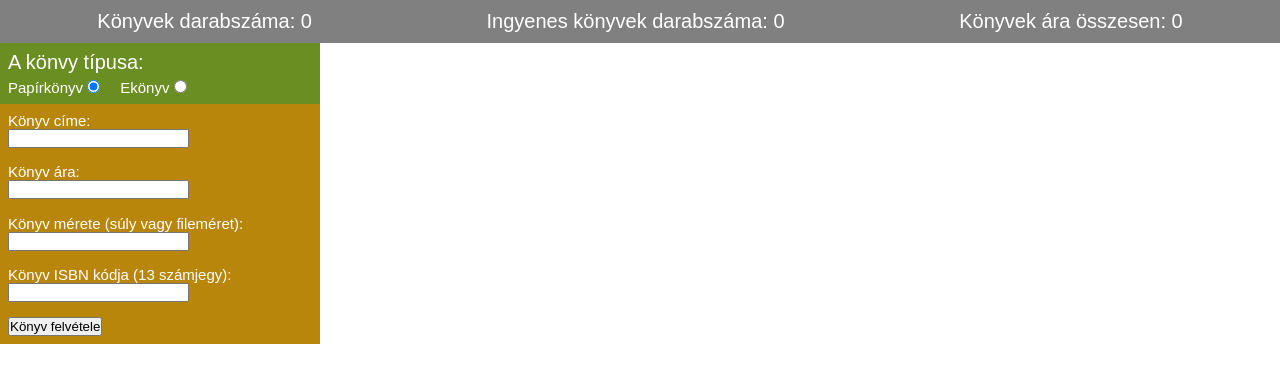
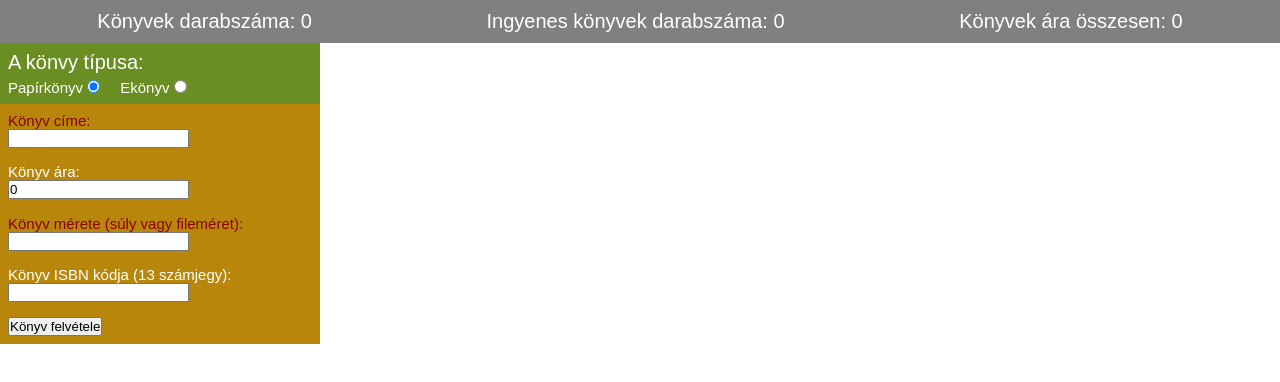
Before and after one commit to BarbecYou/backend_11_08, a website: page index.html in a window 1280 px wide. Both pictures are taken after a click on the button "Könyv felvétele". Drawn offline with Linux system fonts and the light colour scheme.

Commit message:
all tasks are finished

```diff
--- a/index.html
+++ b/index.html
@@ -56,22 +56,22 @@
         <form id="form-inputs">
 
             <div class="title-input">
-                <label for="titleInput">Könyv címe: </label><br>
+                <label id="titleInputLabel" for="titleInput">Könyv címe: </label><br>
                 <input type="text" name="titleInput" id="titleInput">
             </div>
 
             <div class="price-input">
-                <label for="priceInput">Könyv ára:</label><br>
-                <input type="number" name="priceInput" id="priceInput">
+                <label id="priceInputLabel" for="priceInput">Könyv ára:</label><br>
+                <input type="number" name="priceInput" id="priceInput" value="0">
             </div>
 
             <div class="size-input">
-                <label for="sizeInput">Könyv mérete (súly vagy fileméret): </label><br>
+                <label id="sizeInputLabel" for="sizeInput">Könyv mérete (súly vagy fileméret): </label><br>
                 <input type="number" name="sizeInput" id="sizeInput">
             </div>
 
             <div class="isbn-input">
-                <label for="isbnInput">Könyv ISBN kódja (13 számjegy):</label><br>
+                <label id="isbnInputLabel" for="isbnInput">Könyv ISBN kódja (13 számjegy):</label><br>
                 <input type="text" name="isbnInput" id="isbnInput">
             </div>
 
--- a/src/index.js
+++ b/src/index.js
@@ -10,6 +10,10 @@ function testRegex(regex, text) {
     return valid;
 }
 document.getElementById('submit').addEventListener('click', () => {
+    document.getElementById('titleInputLabel').classList.remove('wrong-field');
+    document.getElementById('priceInputLabel').classList.remove('wrong-field');
+    document.getElementById('sizeInputLabel').classList.remove('wrong-field');
+    document.getElementById('isbnInputLabel').classList.remove('wrong-field');
     let isEBook = document.querySelector('input[name="bookTypeRadio"]:checked').value == 'paperBook' ? false : true;
     let tempBookTitle = document.getElementById('titleInput').value;
     let tempBookPrice = Number(document.getElementById('priceInput').value);
@@ -33,6 +37,20 @@ document.getElementById('submit').addEventListener('click', () => {
             booksInfoCalculate(tempBook);
         }
     }
+    else {
+        if (!nameValid) {
+            document.getElementById('titleInputLabel').classList.add('wrong-field');
+        }
+        if (!priceValid) {
+            document.getElementById('priceInputLabel').classList.add('wrong-field');
+        }
+        if (!sizeValid) {
+            document.getElementById('sizeInputLabel').classList.add('wrong-field');
+        }
+        if (!isbnValid) {
+            document.getElementById('isbnInputLabel').classList.add('wrong-field');
+        }
+    }
 });
 function booksInfoCalculate(book) {
     books.push(book);
--- a/src/style.css
+++ b/src/style.css
@@ -46,3 +46,7 @@
     justify-content: space-between;
     color: white;
 }
+
+.wrong-field{
+    color: darkred;
+}
```
Also changed, not shown: src/index.ts (+17 -1 lines).
